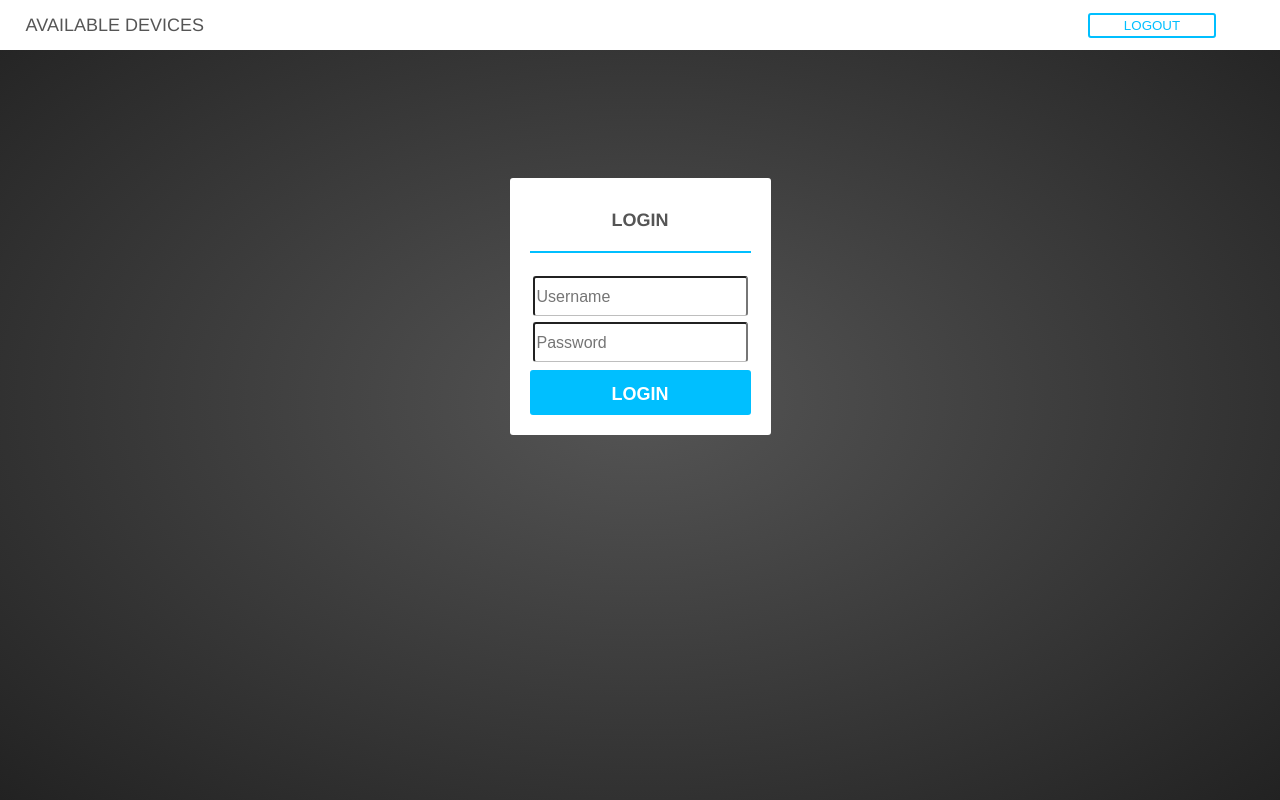
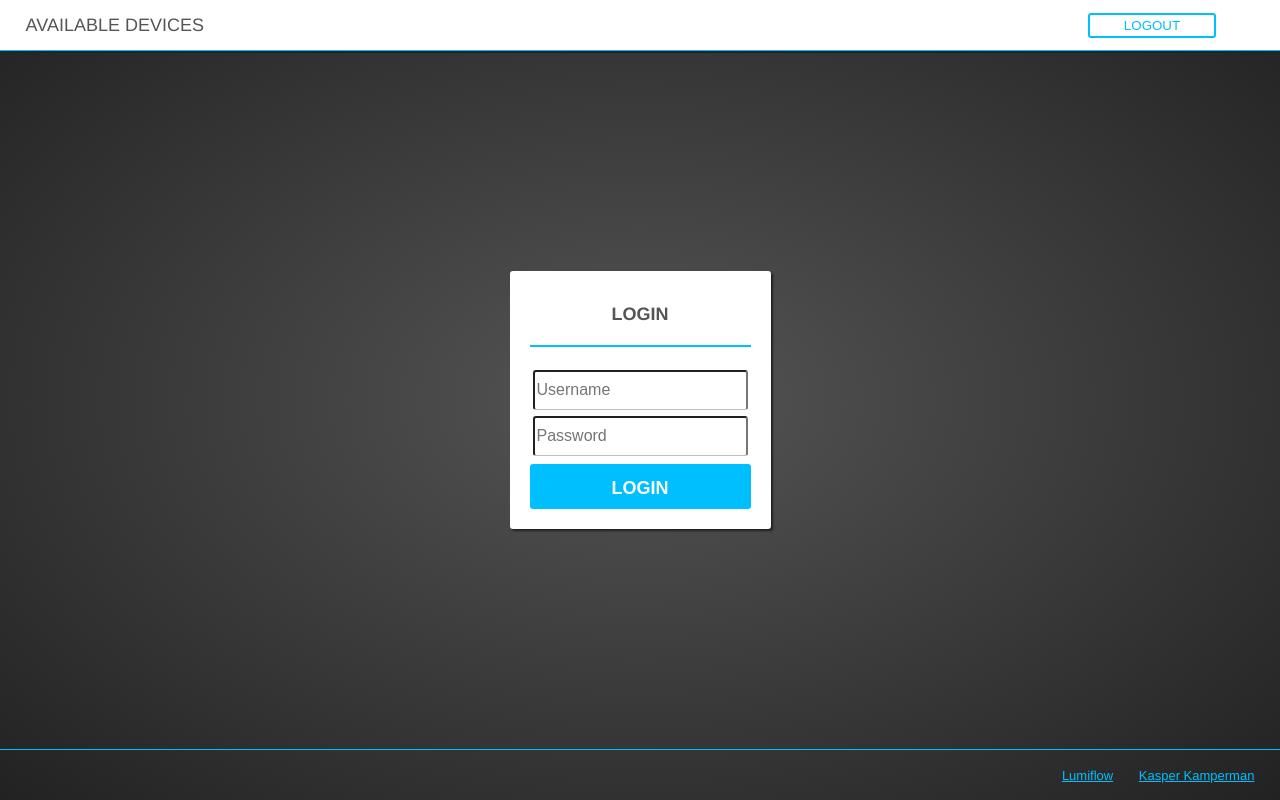
Before and after one commit to thijsnijhof/protoDashboard, a Vue app: page /#/login in a window 1280 px wide. Built offline with nearby package versions, Linux system fonts and the light colour scheme.

Commit message:
add footer, fix some shadows

```diff
--- a/src/App.vue
+++ b/src/App.vue
@@ -2,21 +2,24 @@
   <div id="app">
     <app-header></app-header>
     <router-view/>
+    <app-footer class="sticky"></app-footer>
   </div>
 </template>
 
 <script>
   import Header from './components/static/Header.vue';
+  import Footer from './components/static/Footer.vue';
 
 export default {
   name: 'app',
   components:{
-    appHeader: Header
+    appHeader: Header,
+    appFooter:Footer
   }
 }
 </script>
 
-<style lang="scss" scoped>
+<style scoped>
   /*@import 'main.scss';*/
 #app {
   display:flex;
@@ -28,6 +31,7 @@ export default {
   text-align: center;
   color: #555;
   height:100vh;
+  justify-content: space-between;
   background: #555; /* For browsers that do not support gradients */
   background: -webkit-radial-gradient( #555, #222); /* For Safari 5.1 to 6.0 */
   background: -o-radial-gradient(#555, #222); /* For Opera 11.1 to 12.0 */
@@ -39,4 +43,10 @@ export default {
   /*background: -moz-radial-gradient(#89ecff, #555); !* For Firefox 3.6 to 15 *!*/
   /*background: radial-gradient(#89ecff, #555); !* Standard syntax *!*/
 }
+
+  .sticky{
+    flex: 1 0 auto;
+    /*align-self:flex-end;*/
+    justify-self: flex-end;
+  }
 </style>
--- a/src/components/Login.vue
+++ b/src/components/Login.vue
@@ -26,6 +26,7 @@
     border:none;
     margin-bottom:20px;
   }
+
   .container {
     display: flex;
     flex-direction: column;
@@ -39,6 +40,7 @@
     border-radius:3px;
     padding:20px;
     background: #fff;
+    box-shadow: 2px 2px 2px #222;
   }
 
   .login-input {
--- a/src/components/static/Footer.vue
+++ b/src/components/static/Footer.vue
@@ -0,0 +1,32 @@
+<template>
+  <section>
+    <a href="http://www.lumiflow.nl/">Lumiflow</a>
+    <a href="https://www.kasperkamperman.com/">Kasper Kamperman</a>
+  </section>
+</template>
+
+<script>
+
+</script>
+
+<style scoped>
+  section {
+    display: flex;
+    flex: 1 1 10%;
+    max-height: 50px;
+    flex-direction: row;
+    background: transparent;
+    /*margin-bottom: 10%;*/
+    justify-content: flex-end;
+    align-items:center;
+    justify-self:flex-end;
+    border-top:1px solid deepskyblue;
+  }
+
+  a {
+    font-weight:100;
+    font-size:small;
+    color: deepskyblue;
+    margin-right:2%;
+  }
+</style>
--- a/src/components/static/Header.vue
+++ b/src/components/static/Header.vue
@@ -16,9 +16,10 @@
     max-height: 50px;
     flex-direction: row;
     background: #fff;
-    margin-bottom: 10%;
+    border-bottom:1px solid deepskyblue;
     justify-content: space-between;
     align-items:center;
+    box-shadow: 2px 2px #222;
   }
 
   button {
```
